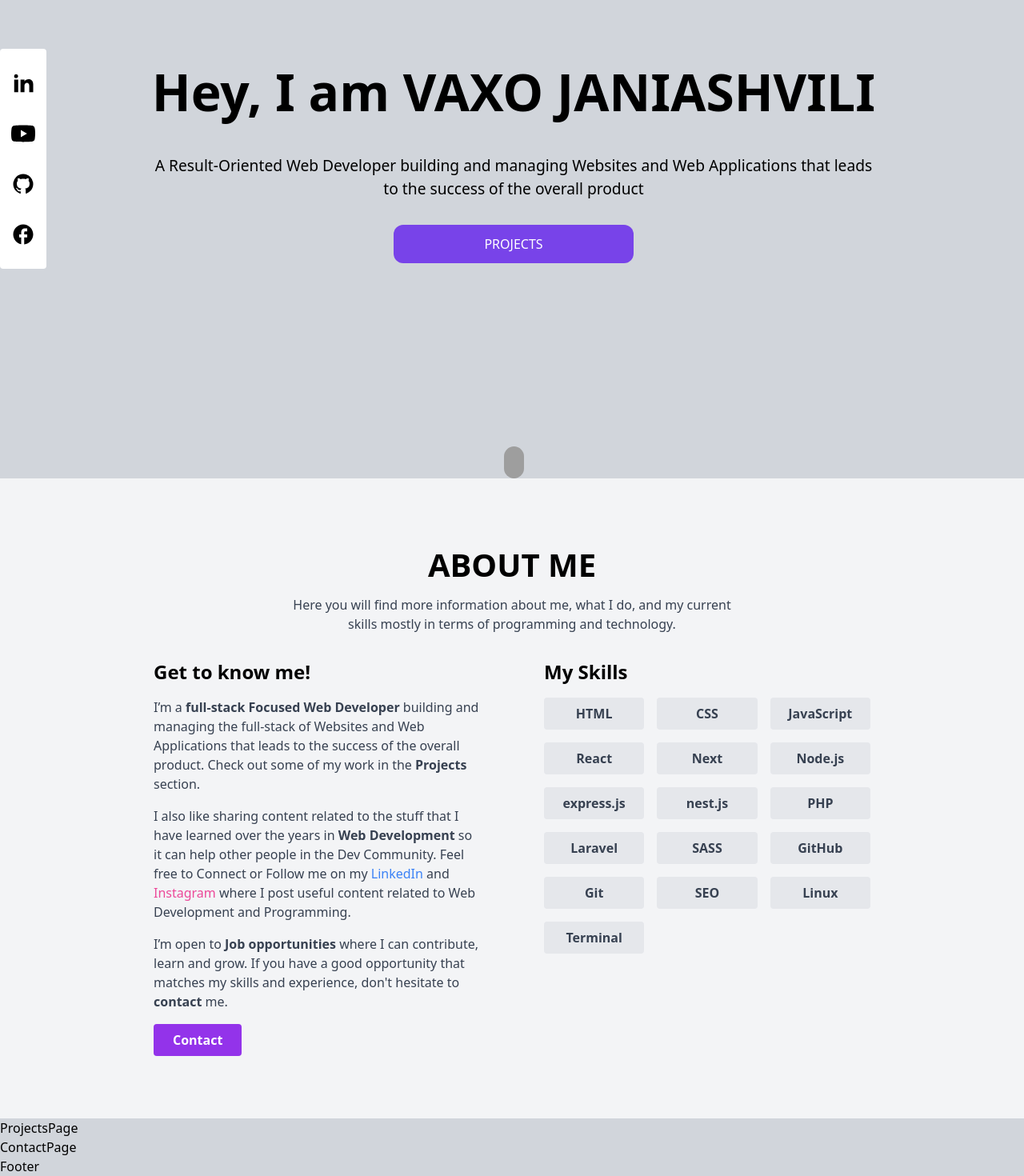
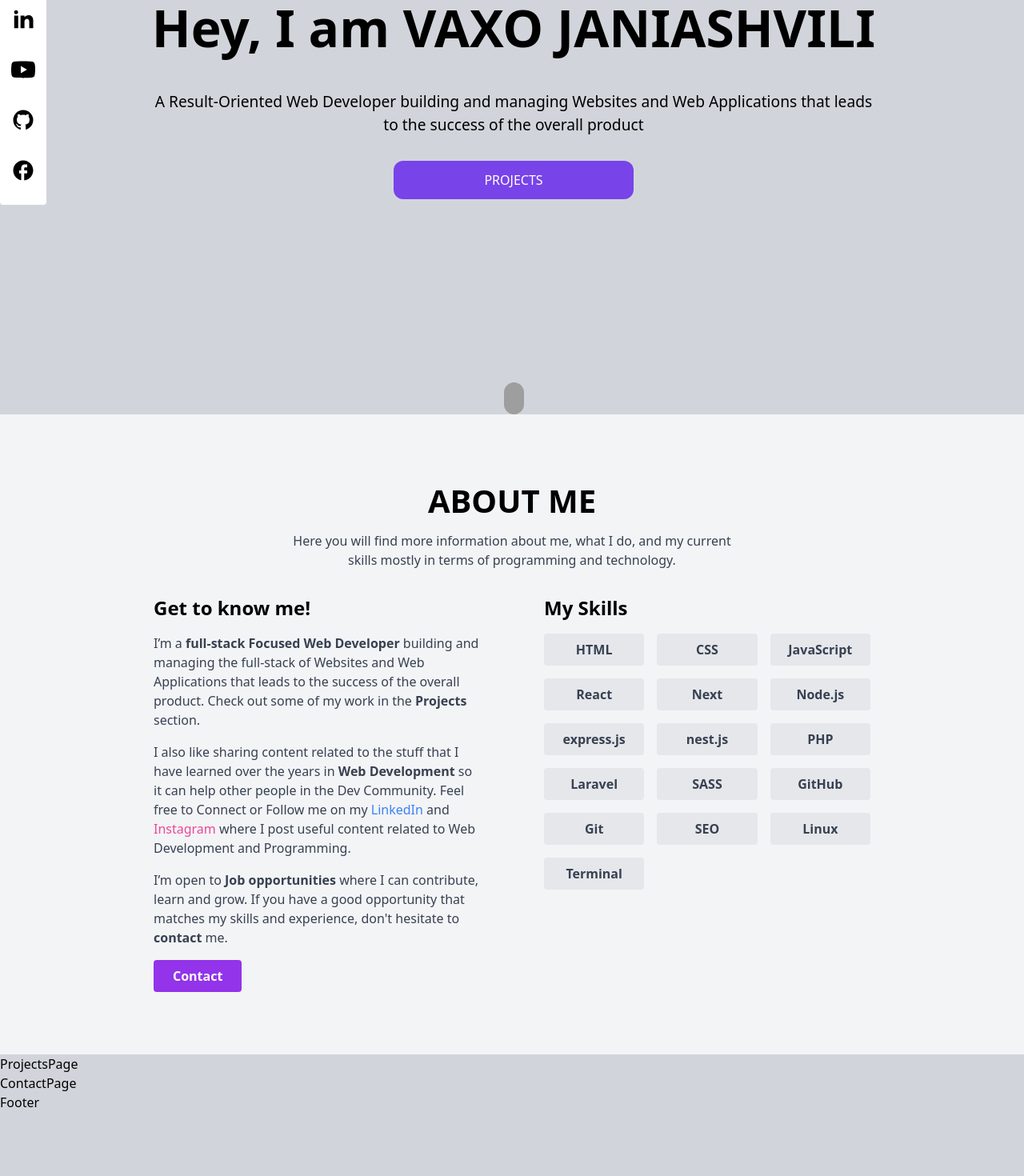
Before and after one commit to vaxojaniashvili/Portfolio, a Next.js app: page / in a window 1280 px wide. Shown: the part 282-1752 px from the top of the page at 80% size. After the commit the page ends 1672 px from the top, so only its background shows below. Built offline with nearby package versions, Linux system fonts and the light colour scheme; grey boxes are pictures that could not be loaded.

Commit message:
adding framer-motion

```diff
--- a/src/app/common/components/_organisms/Header/Header.tsx
+++ b/src/app/common/components/_organisms/Header/Header.tsx
@@ -1,6 +1,6 @@
 "use client";
 import { useState } from "react";
-import {AnimatePresence, motion} from "framer-motion";
+import { AnimatePresence, motion } from "framer-motion";
 import Image from "next/image";
 import BurgerMenu from "../../_atoms/Icons/BurgerMenu";
 
@@ -8,9 +8,9 @@ const Header = () => {
   const [popUp, setPopUp] = useState(false);
 
   return (
-      <header className="relative">
+      <header className="fixed top-0 left-0 w-full z-50">
         <div className="w-full bg-white xl:h-[80px] h-[65px] flex items-center justify-between px-[30px] sm:px-5 md:px-10 lg:px-20">
-          <div className="flex items-center gap-3 xl:gap-4">
+          <div className="flex items-center gap-3 xl:gap-4 cursor-pointer">
             <Image
                 width={40}
                 height={40}
@@ -21,19 +21,15 @@ const Header = () => {
             <h1 className="font-body text-[14px] font-bold">VAXO JANIASHVILI</h1>
           </div>
           <div className="md:flex hidden gap-[30px] font-body font-bold text-[#333]">
-            <button className="hover:text-[#7843E9]">HOME</button>
-            <button className="hover:text-[#7843E9]">ABOUT</button>
-            <button className="hover:text-[#7843E9]">PROJECTS</button>
-            <button className="hover:text-[#7843E9]">CONTACT</button>
+            <a href="#home" className="hover:text-[#7843E9]">HOME</a>
+            <a href="#about" className="hover:text-[#7843E9]">ABOUT</a>
+            <a href="#projects" className="hover:text-[#7843E9]">PROJECTS</a>
+            <a href="#contact" className="hover:text-[#7843E9]">CONTACT</a>
           </div>
           {popUp ? (
-              <div className="md:hidden text-[30px]" onClick={() => {
-                setPopUp(!popUp);
-              }}>X</div>
+              <div className="md:hidden text-[30px]" onClick={() => setPopUp(!popUp)}>X</div>
           ) : (
-              <div onClick={() => {
-                setPopUp(!popUp);
-              }} className="md:hidden">
+              <div onClick={() => setPopUp(!popUp)} className="md:hidden">
                 <BurgerMenu className="w-[24px] h-[24px] lg:w-[30px] lg:h-[30px]" />
               </div>
           )}
@@ -43,13 +39,11 @@ const Header = () => {
                     initial={{ opacity: 0, y: -50, scale: 0.9 }}
                     animate={{ opacity: 1, y: 0, scale: 1 }}
                     exit={{ opacity: 0, y: -50, scale: 0.9 }}
-
-
                     transition={{
                       type: "spring",
                       stiffness: 100,
                       damping: 15,
-                      duration: 0.5
+                      duration: 0.5,
                     }}
                     className="absolute md:hidden z-[999] top-[60px] right-0 w-full bg-white text-gray-700 font-bold -tracking-normal"
                 >
--- a/src/app/page.tsx
+++ b/src/app/page.tsx
@@ -1,21 +1,57 @@
+'use client';
+
 import Header from "./common/components/_organisms/Header/Header";
 import AboutPage from "./pages/about/page";
 import ContactPage from "./pages/contact/page";
 import Footer from "./pages/footer/page";
 import HomePage from "./pages/home/page";
 import ProjectsPage from "./pages/projects/page";
+import { motion } from "framer-motion";
 
-const page = () => {
+const Page = () => {
+    const variants = {
+        hidden: { opacity: 0, y: 50 },
+        visible: { opacity: 1, y: 0 },
+    };
+
     return (
         <>
             <Header />
+            <motion.div
+                initial="hidden"
+                animate="visible"
+                variants={variants}
+                transition={{ duration: 0.5 }}
+            >
                 <HomePage />
+            </motion.div>
+            <motion.div
+                initial="hidden"
+                animate="visible"
+                variants={variants}
+                transition={{ duration: 0.5 }}
+            >
                 <AboutPage />
+            </motion.div>
+            <motion.div
+                initial="hidden"
+                animate="visible"
+                variants={variants}
+                transition={{ duration: 0.5 }}
+            >
                 <ProjectsPage />
+            </motion.div>
+            <motion.div
+                initial="hidden"
+                animate="visible"
+                variants={variants}
+                transition={{ duration: 0.5 }}
+            >
                 <ContactPage />
+            </motion.div>
             <Footer />
         </>
     );
 };
 
-export default page;
+export default Page;
--- a/src/app/pages/about/page.tsx
+++ b/src/app/pages/about/page.tsx
@@ -2,7 +2,7 @@ import React from 'react';
 
 const AboutPage = () => {
     return (
-        <div className="bg-gray-100 w-full min-h-screen flex flex-col items-center justify-center p-4 sm:p-8 gap-0 sm:gap-25">
+        <div id="about" className="bg-gray-100 w-full min-h-screen flex flex-col items-center justify-center p-4 sm:p-8 gap-0 sm:gap-25">
             <div className="text-center mb-8 max-w-xl">
                 <h1 className="text-[40px] font-bold mb-2">ABOUT ME</h1>
                 <p className="text-gray-700">Here you will find more information about me, what I do, and my current skills mostly in terms of programming and technology.</p>
--- a/src/app/pages/home/page.tsx
+++ b/src/app/pages/home/page.tsx
@@ -6,7 +6,7 @@ import Link from "next/link";
 
 const HomePage = () => {
   return (
-    <div className="flex w-full h-[500px] md:h-screen relative">
+    <div id="home" className="flex w-full h-[500px] md:h-screen relative">
       <div className="flex justify-start w-0 sm:w-1/2 items-center">
         <div className="px-1 hidden lg:flex flex-col justify-between py-3 h-[275px] bg-white rounded">
           <Link
```
Lines whose indentation alone changed are shown as unchanged.
